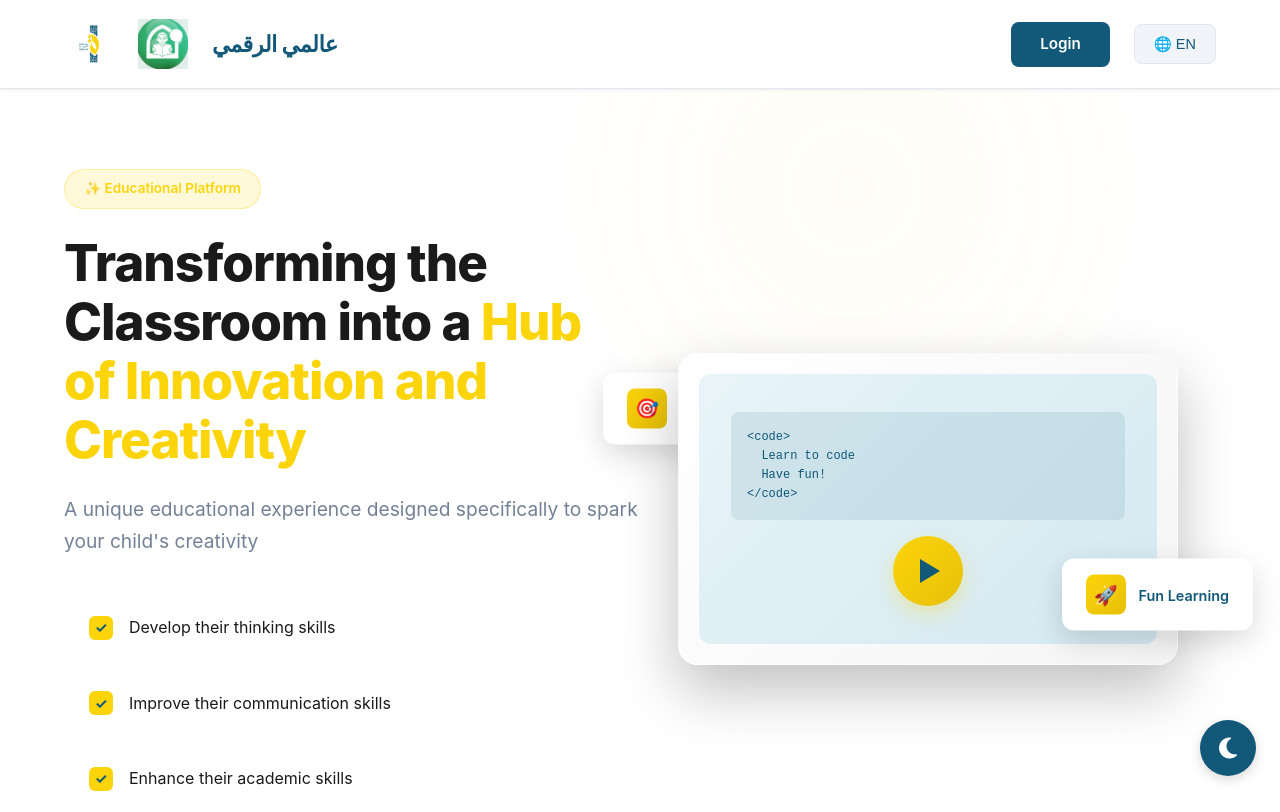
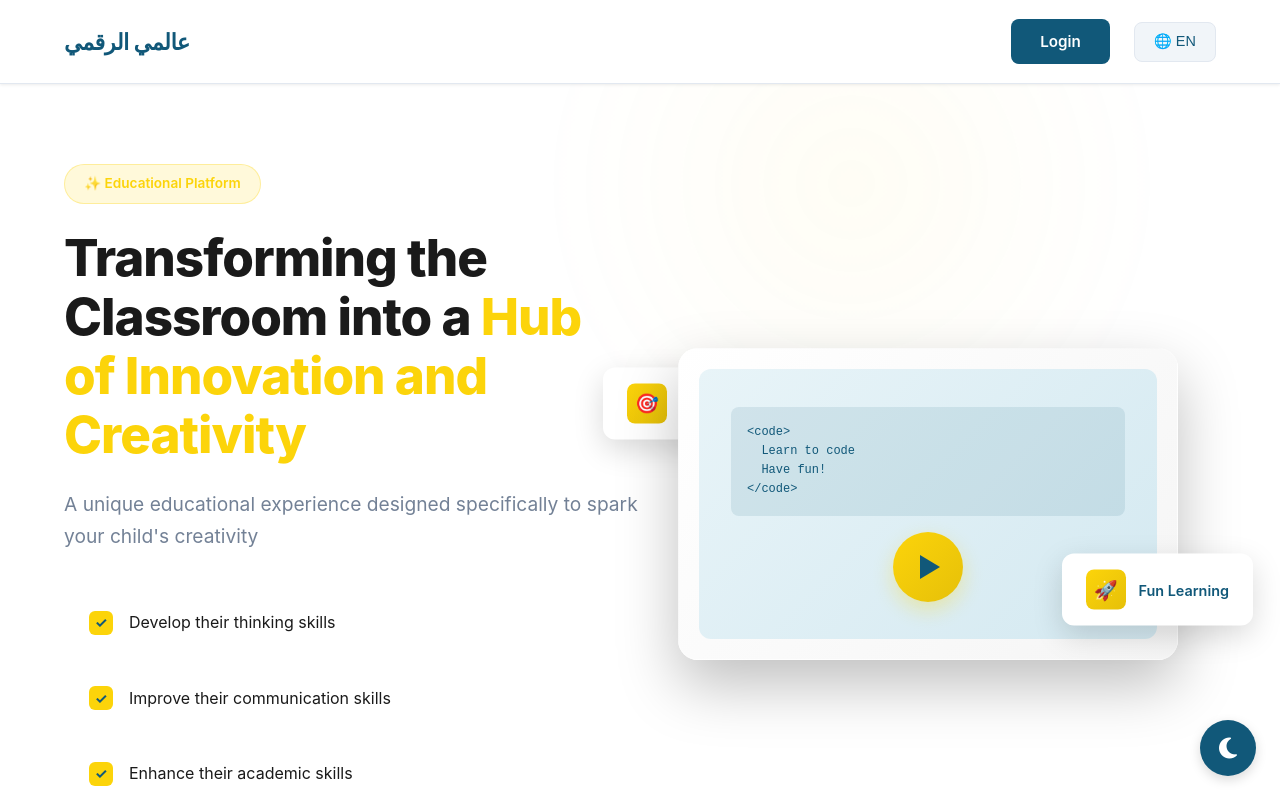
Before and after one commit to MaherLahlouh/LearnSphere, a website: page client/pages/landing_page.html in a window 1280 px wide. Shown: the top 812 px of the page. Drawn offline with Linux system fonts and the light colour scheme.

Commit message:
Latest updates to the project

```diff
--- a/client/pages/landing_page.html
+++ b/client/pages/landing_page.html
@@ -17,8 +17,6 @@
 <body>
     <header>
         <div class="logo">
-            <img src="../icons/img.png" alt="Logo 1" class="logo-image">
-            <img src="../icons/logo_al_manhal.jpeg" alt="Logo Al Manhal" class="logo-image">
             <div class="logo-text">عالمي الرقمي</div>
         </div>
         <div class="header-right">
```
Also changed, not shown: client/books/16.jpg (deleted), client/books/17.jpg (deleted), client/books/18.jpg (deleted), client/books/headphone.png (deleted), client/books/keyboard.png (deleted), client/books/laptop.png (deleted), client/books/mouse.png (deleted), client/books/printer.png (deleted), client/books/scanner.png (deleted), client/books/screen.png (deleted), client/books/small_printer.png (deleted), client/icons/img.png (deleted), client/icons/logo_al_manhal.jpeg (deleted).
